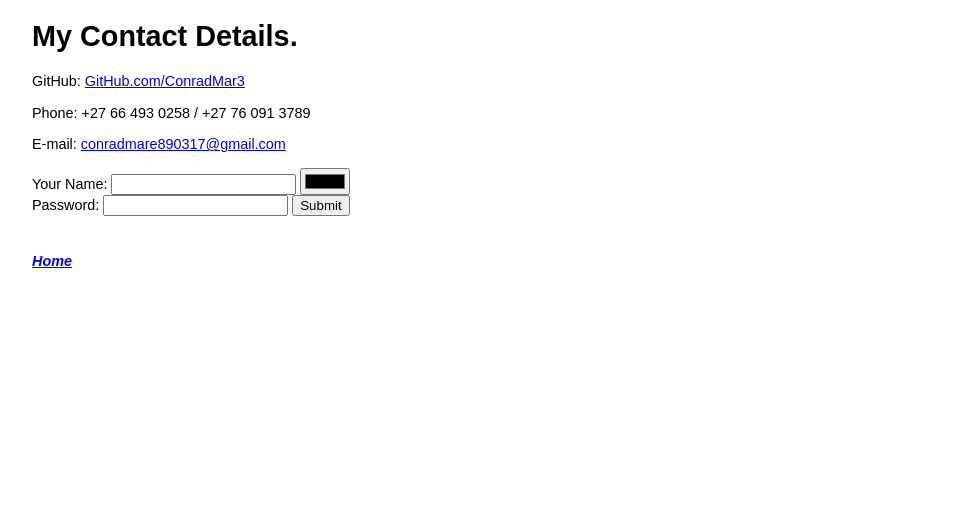
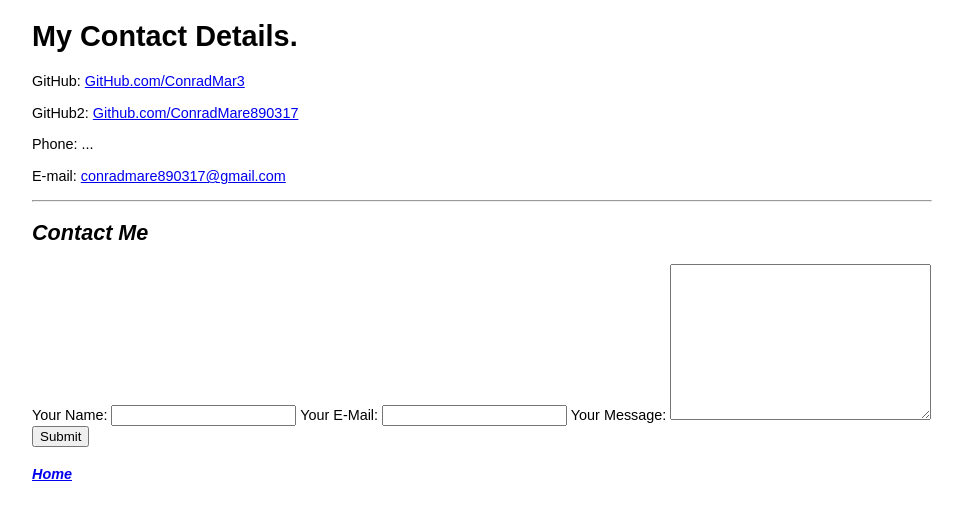
Before and after one commit to ConradMar3/WebDevelopment2022.Udemy, a plain HTML site: page Web Development/HTML Personal Site/contact.html in a window 1280 px wide. Shown: the whole page, without its empty margins (158-1121 px from the left). Drawn offline with Linux system fonts and the light colour scheme; files that its build step writes are made by us from their sources.

Commit message:
2022/07/04 (am)

```diff
--- a/Web Development/HTML Personal Site/contact.html
+++ b/Web Development/HTML Personal Site/contact.html
@@ -11,18 +11,20 @@
 <body>
   <h1>My Contact Details.</h1>
   <p>GitHub: <a href="https://github.com/ConradMar3">GitHub.com/ConradMar3</a></p>
-  <p>Phone: +27 66 493 0258 / +27 76 091 3789</p>
-  <p>E-mail: <a href="https://mail.google.com/mail/u/0/#inbox">conradmare890317@gmail.com</a></p>
-
+  <p>GitHub2: <a href="https://github.com/ConradMare890317">Github.com/ConradMare890317</a></p>
+  <p>Phone: ...</p>
+  <p>E-mail: <a href="https://mail.google.com/">conradmare890317@gmail.com</a></p>
+  <hr>
+  <h2><i>Contact Me</i></h2>
   <form class="" action="index.html" method="post">
     <label>Your Name:</label>
     <input type="text" name="" value="">
-    <input type="color" name="" value=""><br>
-    <label>Password:</label>
-    <input type="password" name="" value="">
+    <label>Your E-Mail:</label>
+    <input type="email" name="" value="">
+    <label>Your Message:</label>
+    <textarea name="name" rows="10" cols="30"></textarea>
     <input type="submit" name="">
   </form>
-  <br>
   <h4><i><strong><a href="index.html">Home</a></strong></i></h4>
 </body>
 
```
Also changed, not shown: Web Development/HTML Personal Site/Education.html (+15 -0 lines), Web Development/HTML Personal Site/index.html (+1 -1 lines), Web Development/HTML Personal Site/inputs.html (renamed from Web Development/inputs.html).
